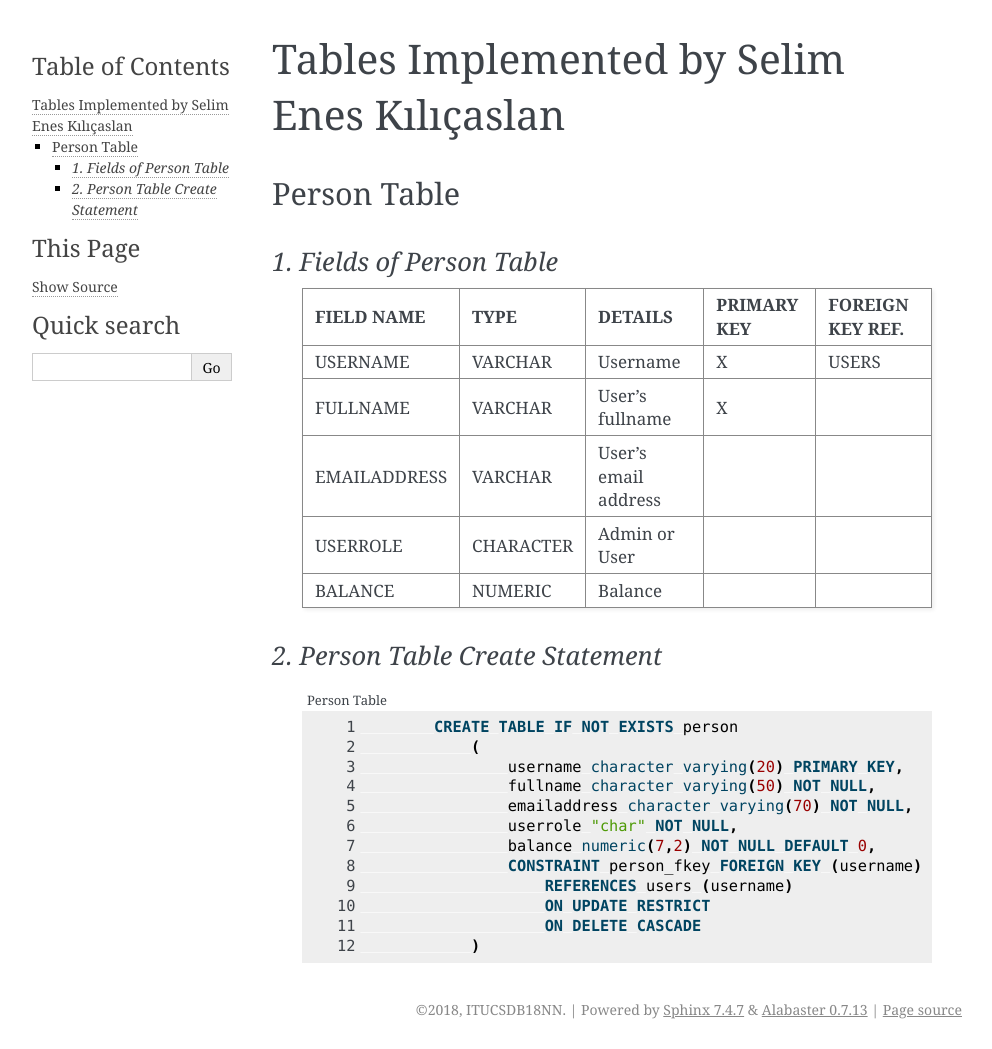
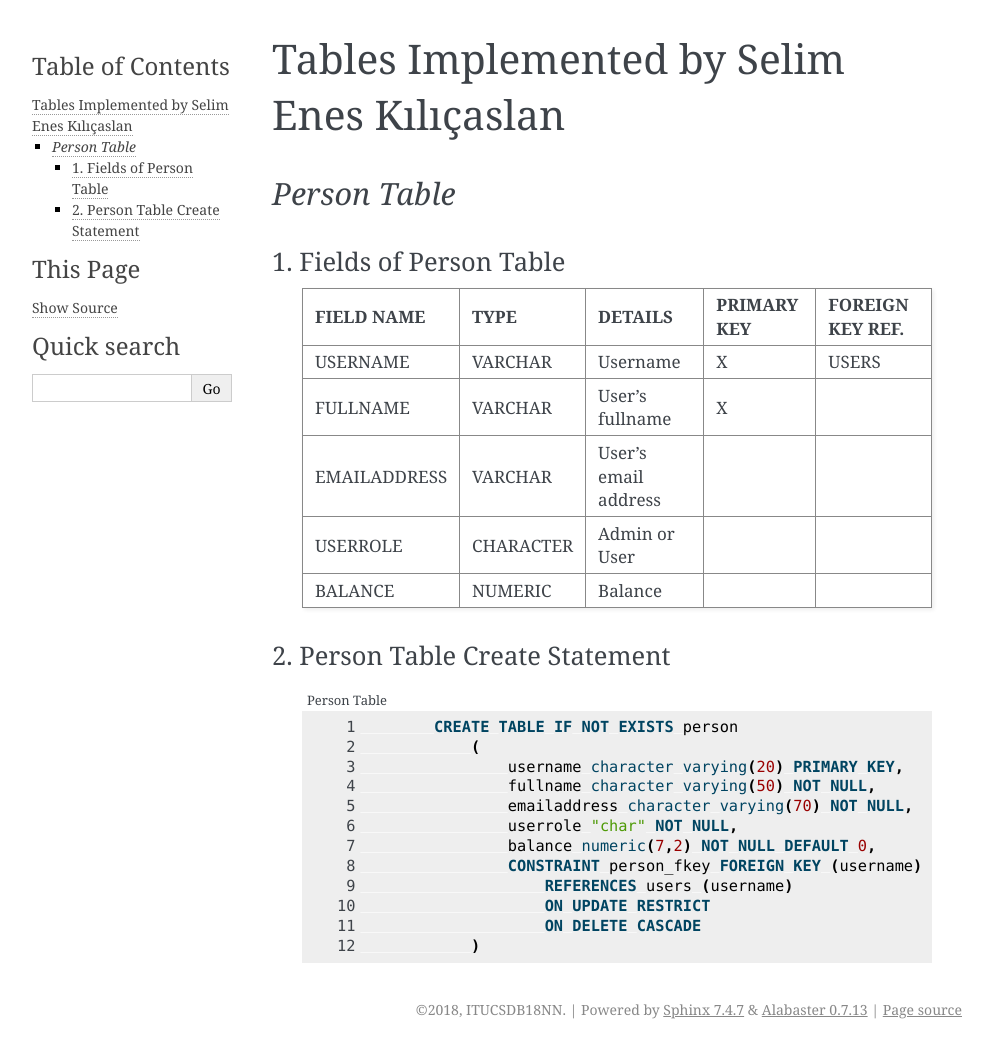
Before and after one commit to itucsdb18132/AirlineSSS, a Sphinx documentation site: the page built from docs/source/selim.rst, in a window 1280 px wide. Shown: the whole page, without its empty margins (148-1140 px from the left). Built offline with Sphinx 7.4.7, drawn with Linux system fonts in a browser that asks for light colours.

```diff
--- a/docs/source/selim.rst
+++ b/docs/source/selim.rst
@@ -1,11 +1,11 @@
 Tables Implemented by Selim Enes Kılıçaslan
 ===========================================
 
-Person Table
-------------
+*Person Table*
+--------------
 
-*1. Fields of Person Table*
-^^^^^^^^^^^^^^^^^^^^^^^^^^^
+1. Fields of Person Table
+^^^^^^^^^^^^^^^^^^^^^^^^^
 
 	============	=========	====================	===========	================
 	FIELD NAME	TYPE		DETAILS			PRIMARY KEY	FOREIGN KEY REF.
@@ -18,8 +18,8 @@ Person Table
 	============	=========  	====================	===========	================
 
 
-*2. Person Table Create Statement*
-^^^^^^^^^^^^^^^^^^^^^^^^^^^^^^^^^^
+2. Person Table Create Statement
+^^^^^^^^^^^^^^^^^^^^^^^^^^^^^^^^
 	.. literalinclude:: /../../dbinit.py
 	   :language: sql
 	   :linenos:
```
